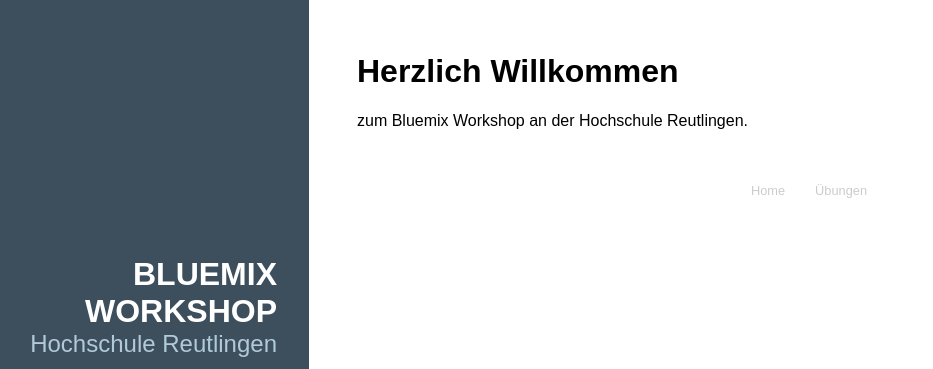
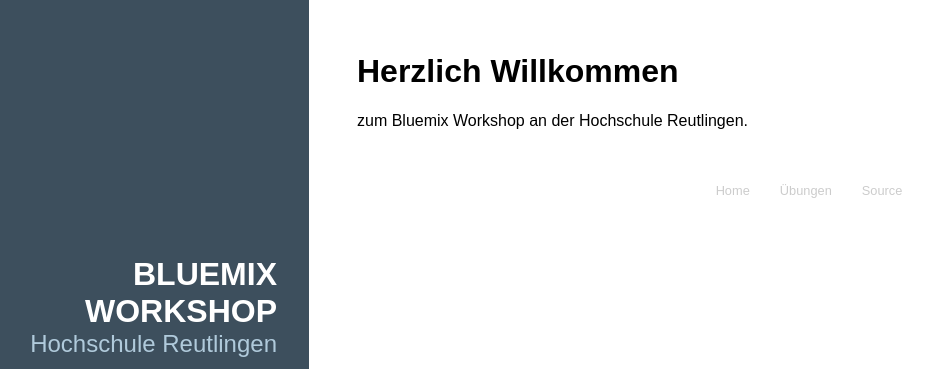
Before and after one commit to mkubik/HRTCloudDemo.github.io, a Jekyll site: the page built from index.markdown, in a window 1280 px wide. Shown: the top 369 px of the page, without its empty margins (11-944 px from the left). Built offline with Jekyll 4.4.1, drawn with Linux system fonts in a browser that asks for light colours; nearby versions of some CDN libraries.

Commit message:
Link to source

```diff
--- a/_layouts/default.html
+++ b/_layouts/default.html
@@ -36,6 +36,7 @@
                 <li class="pure-menu-item"><a href="{{ site.baseurl }}/" class="pure-menu-link">Home</a></li>
                 <!-- <li class="pure-menu-item"><a href="/blog" class="pure-menu-link">Blog</a></li> -->
                 <li class="pure-menu-item"><a href="{{ site.baseurl }}/labs" class="pure-menu-link">Übungen</a></li>
+                <li class="pure-menu-item"><a href="https://github.com/HRTCloudDemo/HRTCloudDemo.github.io" class="pure-menu-link">Source</a></li>
               </ul>
             </div>
           </div>
```
